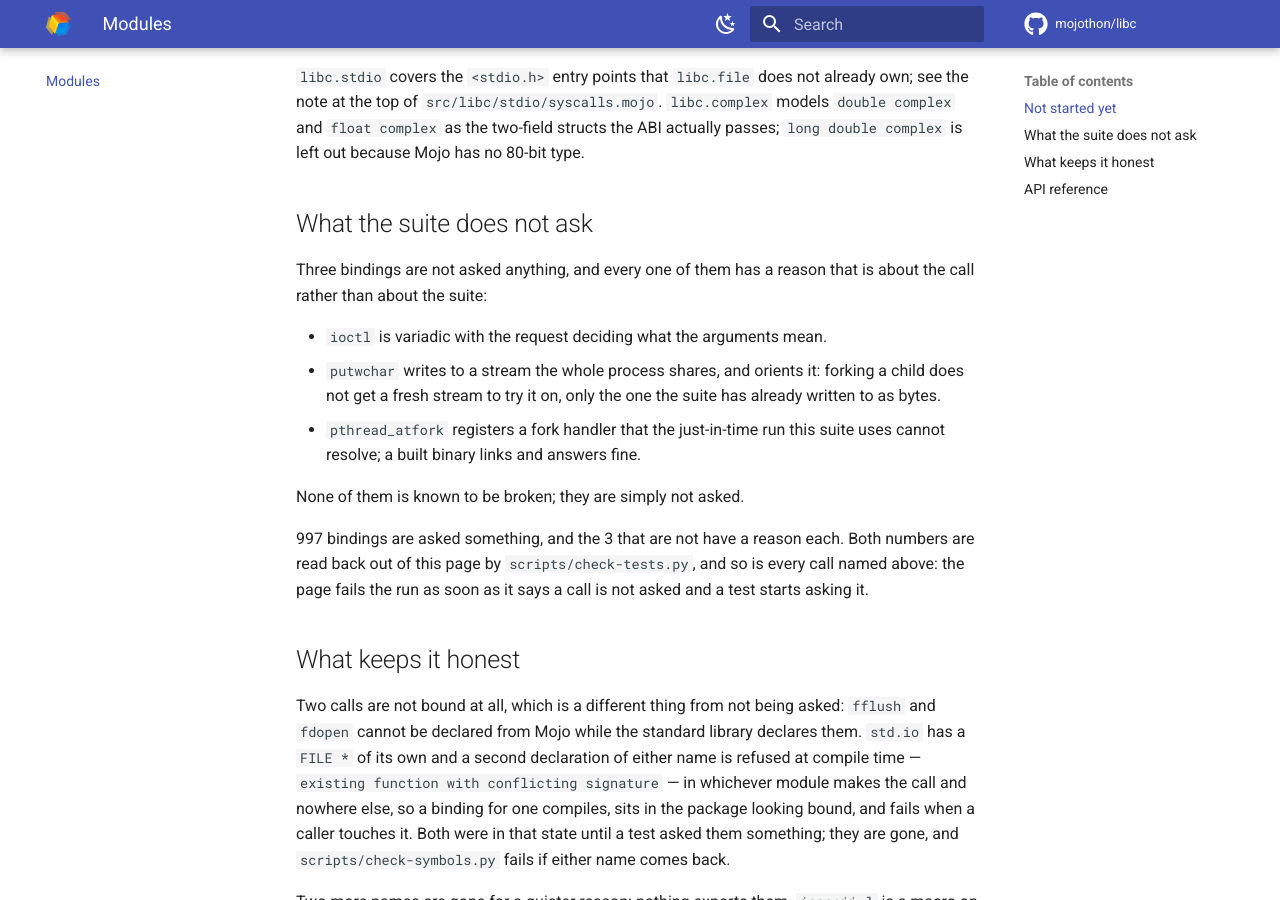
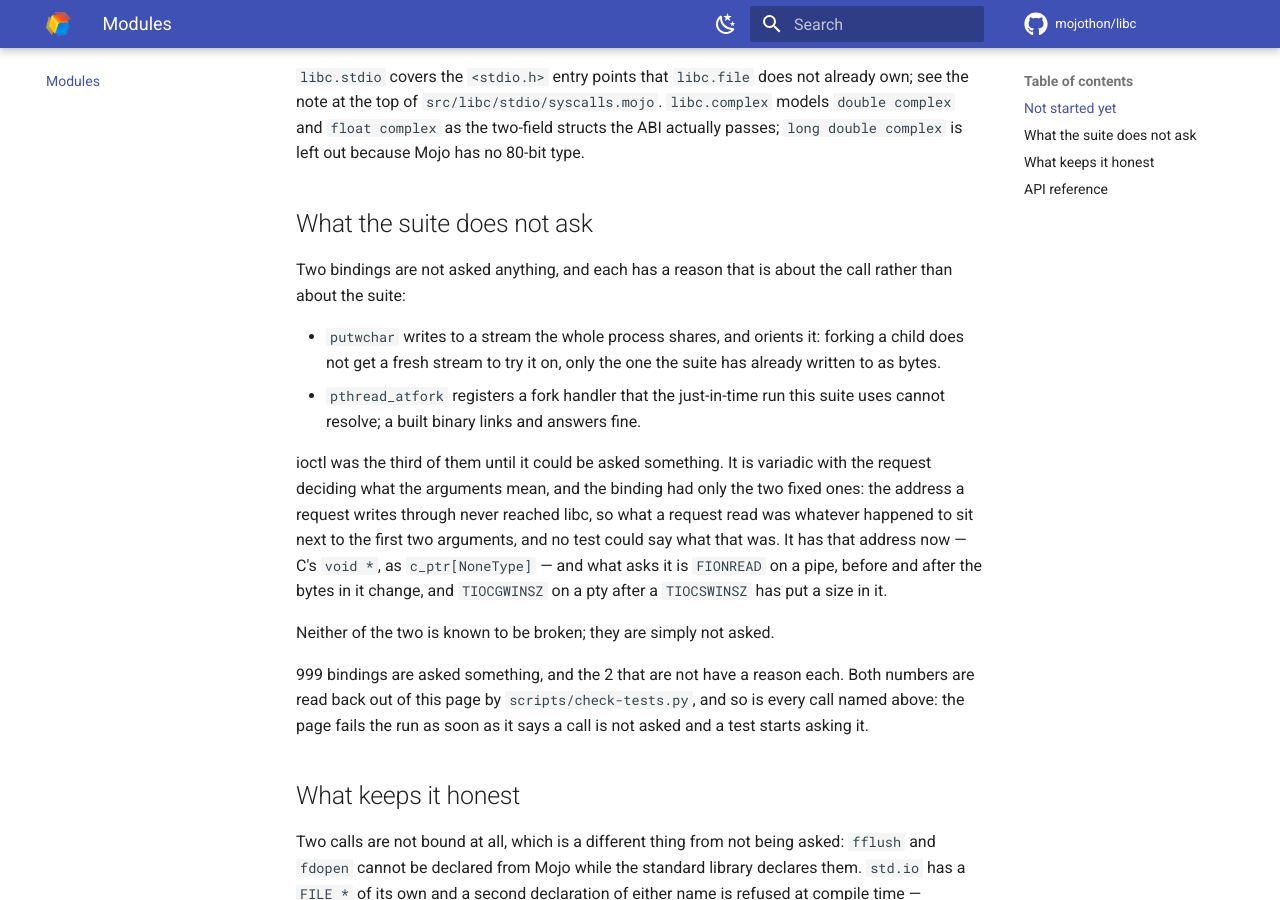
Before and after one commit to mojothon/libc, an MkDocs documentation site: the page built from docs/modules.md, in a window 1280 px wide and 900 px high, scrolled down 4367 px. Built offline with MkDocs 1.6.1 and Material for MkDocs 9.7.7, drawn with Linux system fonts in a browser that asks for light colours; comment, search, counter and statistics services are not loaded.

Commit message:
feat(file): give ioctl the address its request is about
`ioctl` was bound with its two fixed arguments and nothing where C's variadic
third one goes, and the docstring said so out loud: what libc read instead was
whatever happened to be next to the first two. That makes every request that
writes something down unusable -- which is nearly all of them -- and it is why
`ioctl` was one of the three bindings the suite never asked anything of. The
reason was never the call, it was the binding.

The address is a parameter now: `c_ptr[NoneType]`, which is how `setsockopt`
and `getsockopt` already spell C's `void *` here. The two-argument form stays,
for the requests that carry nothing of their own, and its docstring no longer
claims that what follows is garbage.

What asks it is two requests that pass different things through the one
address: `FIONREAD` writes a `c_int` into a pipe, asked before writing (0),
after writing five bytes (5) and after reading three back (2); `TIOCGWINSZ`
writes a `Winsize` into a pty after `TIOCSWINSZ` put 24 by 80 there. The
second is a round trip through C, so a struct read at the wrong offset or a
pair of request numbers swapped for each other comes back as the 0 by 0 the
terminal started at.

- `Winsize` in `libc.termios`: four `unsigned short`s that both platforms lay
  out the same way, so Mojo lays it out and `check-layouts` asks C about all
  four members rather than the size alone.
- `FIONREAD`, `TIOCGWINSZ`, `TIOCSWINSZ` in `libc.constant`, per platform:
  glibc builds them from a letter and an ordinal, Darwin from a direction, a
  size, a letter and an ordinal. `sys/ioctl.h` joins `MORE_HEADERS` so
  `check-constants` can ask C for all three on both platforms.
- `fprintf`, which was missing while `printf`, `dprintf`, `sprintf` and
  `snprintf` were all here. It writes a format with nothing to fill in, like
  those; the test writes one into a `tmpfile` and reads back byte by byte.
- `docs/modules.md`: `libc.file` 33, `libc.termios` 55, two bindings not
  asked instead of three, 999 asked instead of 997, and a paragraph on what
  changed about ioctl; `docs/beyond-c.md`'s counts move with it (999 symbols,
  189 members laid out in order). Every one of those numbers is the one the
  scripts printed, not one worked out by hand.

```diff
--- a/docs/modules.md
+++ b/docs/modules.md
@@ -121,19 +121,27 @@ Mojo has no 80-bit type.
 
 ## What the suite does not ask
 
-Three bindings are not asked anything, and every one of them has a reason that
-is about the call rather than about the suite:
+Two bindings are not asked anything, and each has a reason that is about the
+call rather than about the suite:
 
-- `ioctl` is variadic with the request deciding what the arguments mean.
 - `putwchar` writes to a stream the whole process shares, and orients it:
   forking a child does not get a fresh stream to try it on, only the one the
   suite has already written to as bytes.
 - `pthread_atfork` registers a fork handler that the just-in-time run this
   suite uses cannot resolve; a built binary links and answers fine.
 
-None of them is known to be broken; they are simply not asked.
+ioctl was the third of them until it could be asked something. It is variadic
+with the request deciding what the arguments mean, and the binding had only
+the two fixed ones: the address a request writes through never reached libc,
+so what a request read was whatever happened to sit next to the first two
+arguments, and no test could say what that was. It has that address now — C's
+`void *`, as `c_ptr[NoneType]` — and what asks it is `FIONREAD` on a pipe,
+before and after the bytes in it change, and `TIOCGWINSZ` on a pty after a
+`TIOCSWINSZ` has put a size in it.
 
-997 bindings are asked something, and the 3 that are not have a reason
+Neither of the two is known to be broken; they are simply not asked.
+
+999 bindings are asked something, and the 2 that are not have a reason
 each. Both numbers are read back out of this page by
 `scripts/check-tests.py`, and so is every call named above: the page fails
 the run as soon as it says a call is not asked and a test starts asking it.
```
Also changed, not shown: other parts of docs/modules.md (+2 -2 lines), CHANGELOG.md (+25 -0 lines), docs/beyond-c.md (+2 -2 lines), 7 other files.
